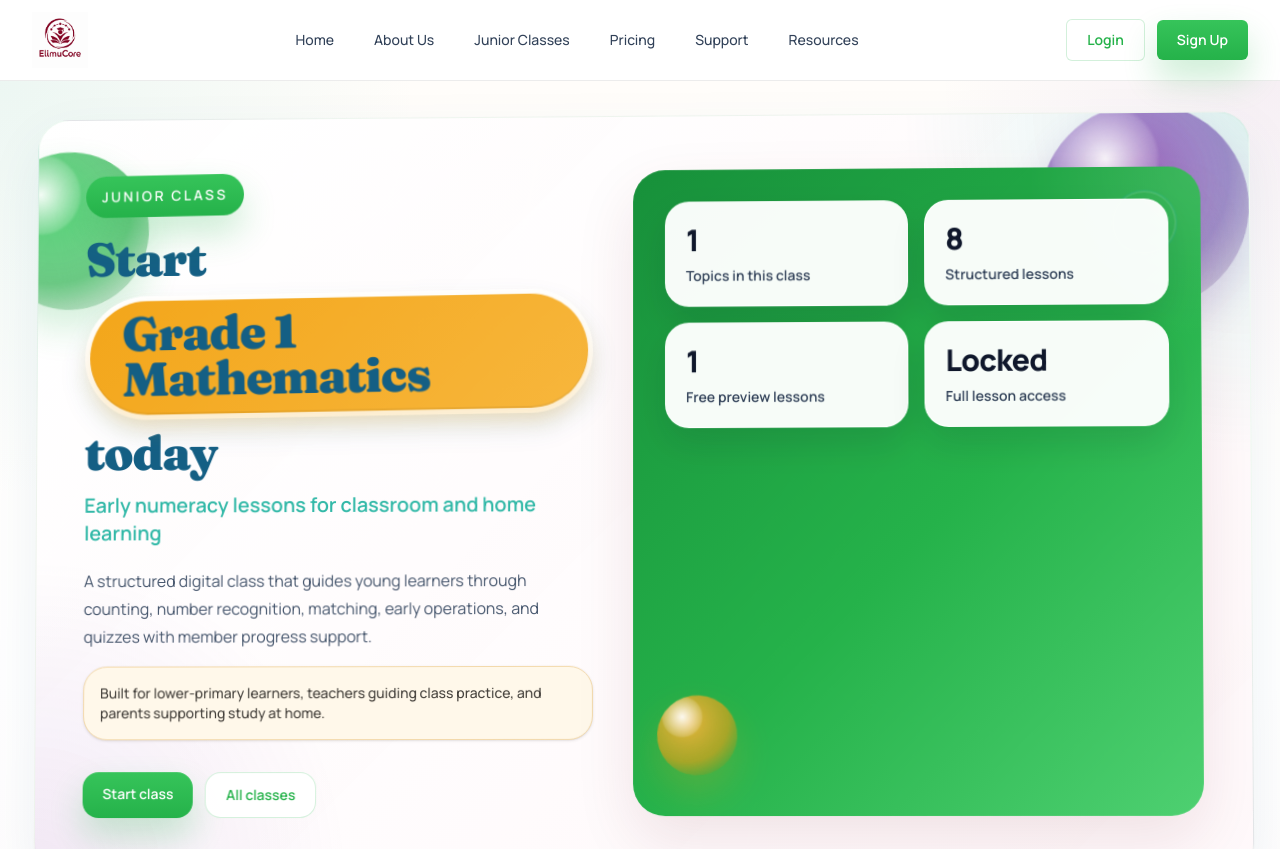
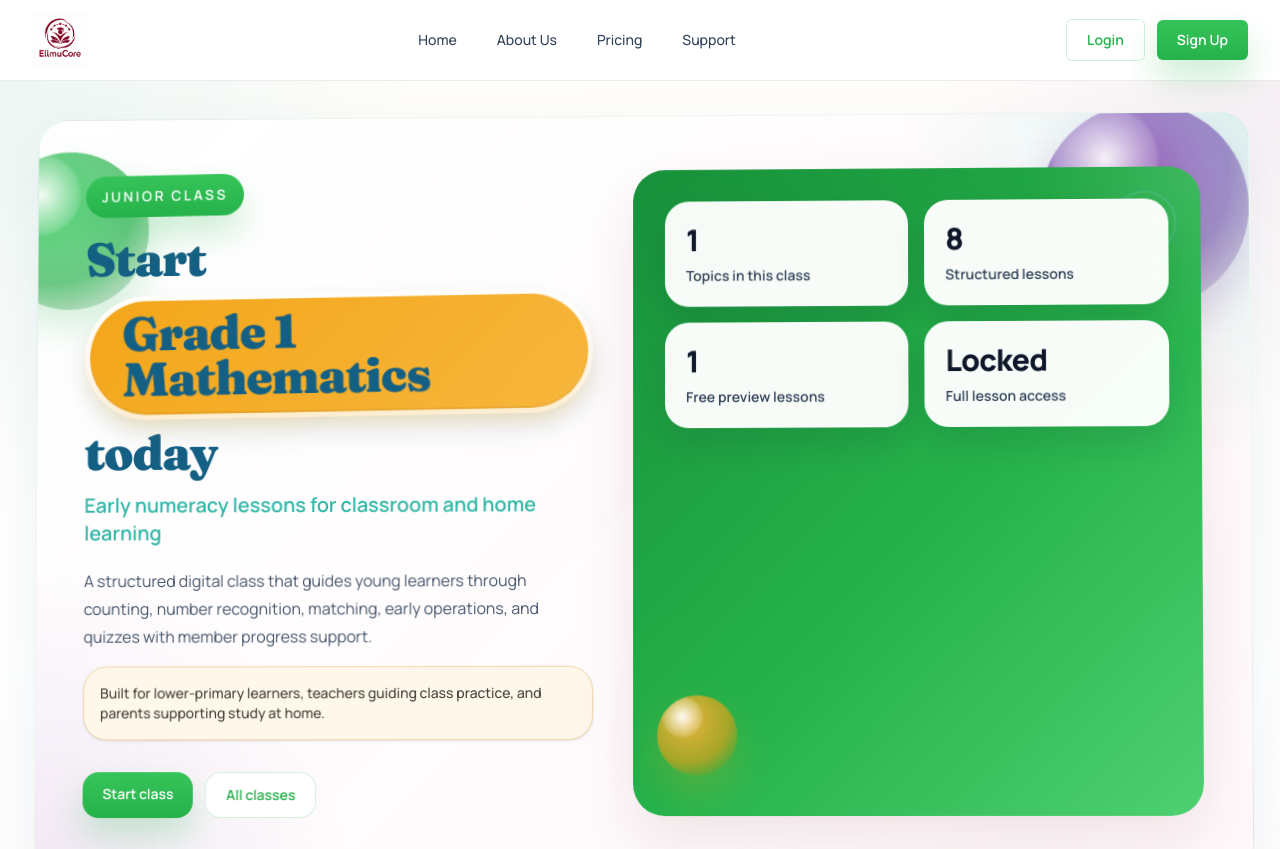
Before and after one commit to eriqck/ElimuCore, a Next.js app: page /classes/grade-1-math in a window 1280 px wide. Shown: the top 849 px of the page. Built offline with nearby package versions, Linux system fonts and the light colour scheme; no server answers; the database is empty.

Commit message:
Refine shared header menu

```diff
--- a/components/site/site-header.tsx
+++ b/components/site/site-header.tsx
@@ -6,10 +6,8 @@ import { getCurrentMemberContext } from "@/lib/membership";
 const navItems = [
   { label: "Home", href: "/" },
   { label: "About Us", href: "/#package" },
-  { label: "Junior Classes", href: "/classes" },
   { label: "Pricing", href: "/#plans" },
-  { label: "Support", href: "/#how-to-use" },
-  { label: "Resources", href: "/resources" }
+  { label: "Support", href: "/#how-to-use" }
 ] as const;
 
 export async function SiteHeader() {
@@ -55,7 +53,7 @@ export async function SiteHeader() {
                   href="/classes"
                   className="brand-button-primary rounded-md px-5 py-2.5 text-sm font-semibold text-white transition"
                 >
-                  Open Junior Classes
+                  Self-Learning Junior Classes
                 </Link>
               </>
             ) : (
```
